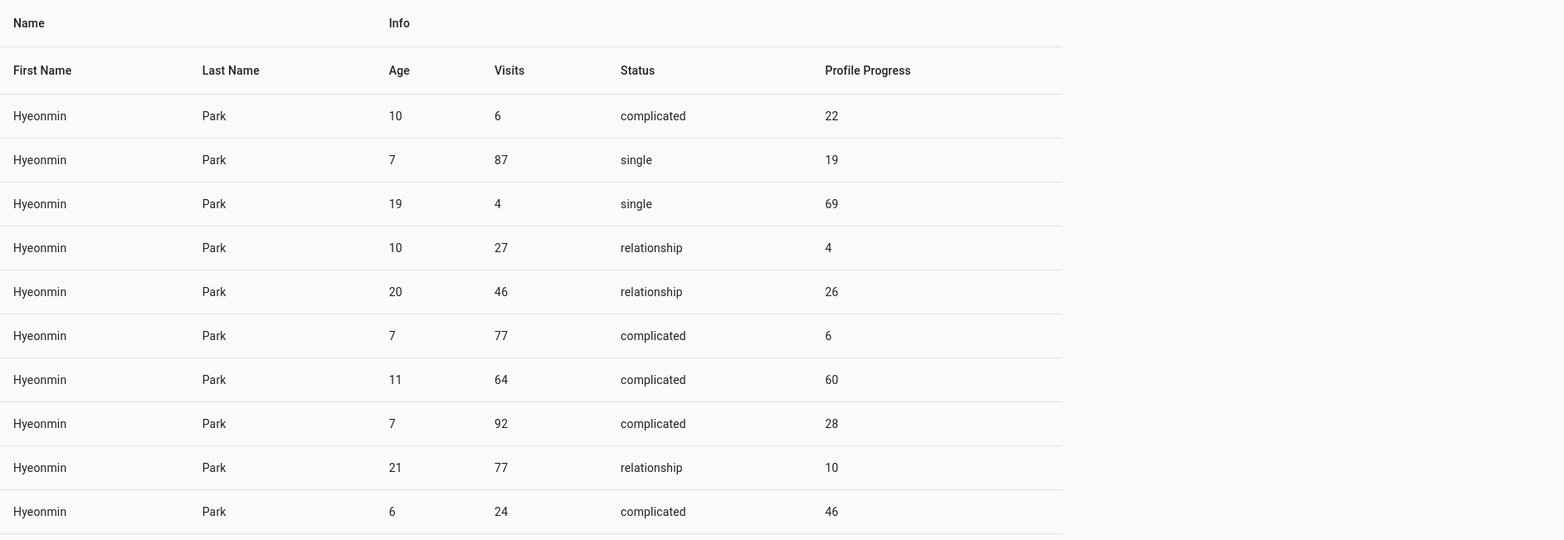
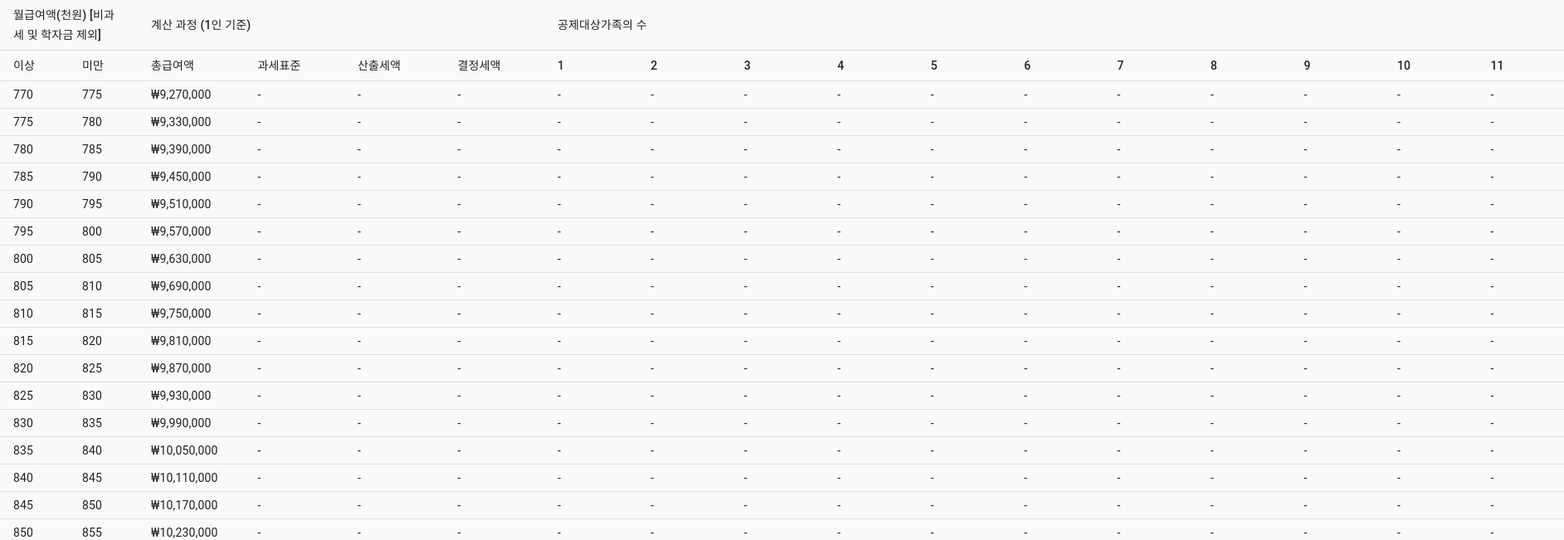
Before and after one commit to KENNYSOFT/salary-calculator, a React (Create React App) app: page / in a window 1280 px wide. Shown: the top 651 px of the page at 83% size, 1885 px wide, since content can reach past the window. Built offline with nearby package versions, Linux system fonts and the light colour scheme.

Commit message:
Implement withholding income tax table (2015-06-30)

```diff
--- a/src/App.js
+++ b/src/App.js
@@ -20,7 +20,7 @@ function Table({ columns, data }) {
 
   // Render the UI for your table
   return (
-    <MaUTable {...getTableProps()}>
+    <MaUTable {...getTableProps()} stickyHeader size="small">
       <TableHead>
         {headerGroups.map((headerGroup) => (
           <TableRow {...headerGroup.getHeaderGroupProps()}>
@@ -56,44 +56,53 @@ function App() {
   const columns = React.useMemo(
     () => [
       {
-        Header: "Name",
+        Header: "월급여액(천원)\n[비과세 및 학자금 제외]",
         columns: [
           {
-            Header: "First Name",
-            accessor: "firstName",
+            Header: "이상",
+            accessor: "minInclusive",
+            Cell: ({ value }) => value.toLocaleString(),
           },
           {
-            Header: "Last Name",
-            accessor: "lastName",
+            Header: "미만",
+            accessor: "maxExclusive",
+            Cell: ({ value }) => value.toLocaleString(),
           },
         ],
       },
       {
-        Header: "Info",
+        Header: "계산 과정 (1인 기준)",
         columns: [
           {
-            Header: "Age",
-            accessor: "age",
+            Header: "총급여액",
+            accessor: "total",
           },
           {
-            Header: "Visits",
-            accessor: "visits",
+            Header: "과세표준",
+            accessor: "taxBase",
           },
           {
-            Header: "Status",
-            accessor: "status",
+            Header: "산출세액",
+            accessor: "calculatedTax",
           },
           {
-            Header: "Profile Progress",
-            accessor: "progress",
+            Header: "결정세액",
+            accessor: "determinatedTax",
           },
         ],
+      },
+      {
+        Header: "공제대상가족의 수",
+        columns: new Array(11).fill(undefined).map((_, i) => ({
+          Header: `${i + 1}`,
+          accessor: `${i + 1}`,
+        })),
       },
     ],
     []
   );
 
-  const data = React.useMemo(() => makeData(20), []);
+  const data = React.useMemo(makeData, []);
 
   return (
     <div>
--- a/src/makeData.js
+++ b/src/makeData.js
@@ -1,3 +1,87 @@
+// 구 소득세법(2015. 12. 15. 법률 제13558호로 개정되기 전의 것) 제47조 제1항.
+const 근로소득공제율 = {
+  0: { ratio: 0.7, compensation: 0 },
+  5_000_001: { ratio: 0.4, compensation: 1_500_000 },
+  15_000_001: { ratio: 0.15, compensation: 5_250_000 },
+  45_000_001: { ratio: 0.05, compensation: 9_750_000 },
+  100_000_001: { ratio: 0.02, compensation: 12_750_000 },
+};
+
+// 소득세법 시행령 제189조 제1항.
+const 특별소득공제_및_특별세액공제_중_일부 = {
+  1: {
+    0: (total) => 3_100_000 + total * 0.04,
+    30_000_001: (total) =>
+      3_100_000 + total * 0.04 - (total - 30_000_000) * 0.05,
+    45_000_001: (total) => 3_100_000 + total * 0.015,
+    70_000_001: (total) => 3_100_000 + total * 0.005,
+  },
+  2: {
+    0: (total) => 3_600_000 + total * 0.04,
+    30_000_001: (total) =>
+      3_600_000 + total * 0.04 - (total - 30_000_000) * 0.05,
+    45_000_001: (total) => 3_600_000 + total * 0.02,
+    70_000_001: (total) => 3_600_000 + total * 0.01,
+  },
+  3: {
+    0: (total) =>
+      5_000_000 + total * 0.07 + Math.max(total - 40_000_000, 0) * 0.04,
+    30_000_001: (total) =>
+      5_000_000 +
+      total * 0.07 -
+      (total - 30_000_000) * 0.05 +
+      Math.max(total - 40_000_000, 0) * 0.04,
+    45_000_001: (total) =>
+      5_000_000 + total * 0.05 + Math.max(total - 40_000_000, 0) * 0.04,
+    70_000_001: (total) =>
+      5_000_000 + total * 0.03 + Math.max(total - 40_000_000, 0) * 0.04,
+  },
+};
+
+// 구 소득세법(2022. 12. 31. 법률 제19196호로 개정되기 전의 것) 제55조 제1항.
+const 종합소득세율 = {
+  0: { ratio: 0.06, compensation: 0 },
+  12_000_001: { ratio: 0.15, compensation: -1_080_000 },
+  46_000_001: { ratio: 0.24, compensation: -5_220_000 },
+  88_000_001: { ratio: 0.35, compensation: -14_900_000 },
+  150_000_001: { ratio: 0.38, compensation: -19_400_000 },
+  300_000_001: { ratio: 0.4, compensation: -25_400_000 },
+  500_000_001: { ratio: 0.42, compensation: -35_400_000 },
+  1_000_000_001: { ratio: 0.45, compensation: -65_400_000 },
+};
+
+// 구 소득세법(2015. 5. 13. 법률 제13282호로 개정되기 전의 것) 제59조 제1항.
+const 근로소득세액공제율 = {
+  0: { ratio: 0.55, compensation: 0 },
+  500_001: { ratio: 0.3, compensation: 125_000 },
+};
+
+// 구 소득세법(2015. 5. 13. 법률 제13282호로 개정되기 전의 것) 제59조 제2항.
+const 근로소득세액공제_한도 = {
+  0: () => 660_000,
+  55_000_001: (total) =>
+    Math.max(660_000 - (total - 55_000_000) * 0.5, 630_000),
+  70_000_001: (total) =>
+    Math.max(630_000 - (total - 70_000_000) * 0.5, 500_000),
+};
+
+const findAppliedRange = (obj, value) => {
+  const keys = Object.keys(obj);
+  return obj[
+    keys.find(
+      (k, i) =>
+        value >= keys[i] && (i === keys.length - 1 || value < keys[i + 1])
+    )
+  ];
+};
+
+const calculateProgressive = (obj, value) => {
+  return (
+    (value * (findAppliedRange(obj, value).ratio * 100)) / 100 +
+    findAppliedRange(obj, value).compensation
+  );
+};
+
 const range = (len) => {
   const arr = [];
   for (let i = 0; i < len; i++) {
@@ -6,33 +90,79 @@ const range = (len) => {
   return arr;
 };
 
-const newPerson = () => {
-  const statusChance = Math.random();
+const floor = (num, precision) => {
+  const factor = Math.pow(10, precision);
+  return Math.floor(num * factor) / factor;
+};
+
+const formatAmount = (amount) => `₩${amount.toLocaleString()}`;
+
+const calculate = (monthly, family) => {
+  const total = monthly * 12;
+  const taxBase =
+    total -
+    calculateProgressive(근로소득공제율, total) -
+    family * 1_500_000 -
+    findAppliedRange(
+      findAppliedRange(특별소득공제_및_특별세액공제_중_일부, family),
+      total
+    )(total) -
+    floor(Math.min(floor(monthly, -3), 4_490_000) * 0.045, -1) * 12;
+  if (taxBase <= 0) {
+    return {
+      total: formatAmount(total),
+      taxBase: "-",
+      calculatedTax: "-",
+      determinatedTax: "-",
+      monthlyWithholdingText: "-",
+    };
+  }
+  const calculatedTax = calculateProgressive(종합소득세율, taxBase);
+  const determinatedTax =
+    calculatedTax -
+    Math.min(
+      calculateProgressive(근로소득세액공제율, calculatedTax),
+      findAppliedRange(근로소득세액공제_한도, total)(total)
+    );
   return {
-    firstName: "Hyeonmin",
-    lastName: "Park",
-    age: Math.floor(Math.random() * 30),
-    visits: Math.floor(Math.random() * 100),
-    progress: Math.floor(Math.random() * 100),
-    status:
-      statusChance > 0.66
-        ? "relationship"
-        : statusChance > 0.33
-        ? "complicated"
-        : "single",
+    total: formatAmount(total),
+    taxBase: formatAmount(taxBase),
+    calculatedTax: formatAmount(Math.round(calculatedTax)),
+    determinatedTax: formatAmount(Math.round(determinatedTax)),
+    monthlyWithholdingText:
+      determinatedTax < 12_000
+        ? "-"
+        : formatAmount(floor(determinatedTax / 12, -1)),
   };
 };
 
-export default function makeData(...lens) {
-  const makeDataLevel = (depth = 0) => {
-    const len = lens[depth];
-    return range(len).map((d) => {
-      return {
-        ...newPerson(),
-        subRows: lens[depth + 1] ? makeDataLevel(depth + 1) : undefined,
-      };
-    });
+const newRow = (minInclusive, interval) => {
+  const maxExclusive = minInclusive + interval;
+  const monthly = ((minInclusive + maxExclusive) / 2) * 1_000;
+  return {
+    minInclusive,
+    maxExclusive,
+    ...calculate(monthly, 1),
+    ...Object.fromEntries(
+      range(11).map((i) => [
+        i + 1,
+        calculate(monthly, i + 1).monthlyWithholdingText,
+      ])
+    ),
   };
+};
 
-  return makeDataLevel();
+export default function makeData() {
+  return [
+    ...range(146)
+      .map((i) => 770 + i * 5)
+      .map((d) => newRow(d, 5)),
+    ...range(150)
+      .map((i) => 1500 + i * 10)
+      .map((d) => newRow(d, 10)),
+    ...range(350)
+      .map((i) => 3000 + i * 20)
+      .map((d) => newRow(d, 20)),
+    newRow(10000, 0),
+  ];
 }
```
